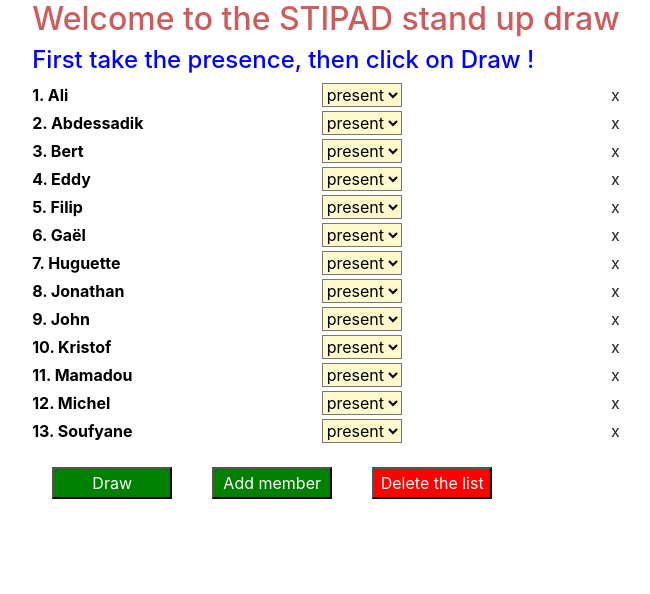
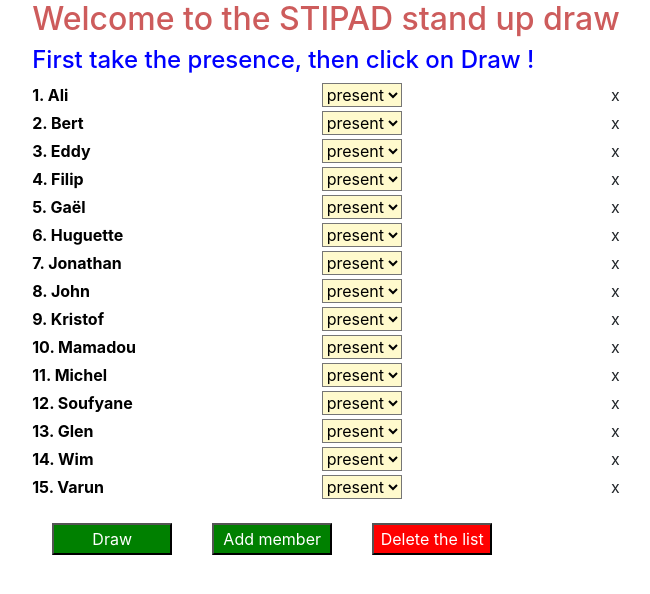
Before and after one commit to Gallyket1/stipadstandup, a React (Create React App) app: page / in a window 1280 px wide. Shown: the top 594 px of the page, without its empty margins (314-964 px from the left). Built offline with nearby package versions, Linux system fonts and the light colour scheme.

Commit message:
Last commit

```diff
--- a/src/App.js
+++ b/src/App.js
@@ -99,8 +99,9 @@ export default class App extends Component{
                 listWithPresence: JSON.parse(existingList)
             })
         }else{
-            let teamList = ['Ali', 'Abdessadik', 'Bert', 'Eddy', 'Filip',
-                'Gaël', 'Huguette', 'Jonathan', 'John', 'Kristof', 'Mamadou', 'Michel', 'Soufyane']
+            let teamList = ['Ali', 'Bert', 'Eddy', 'Filip',
+                'Gaël', 'Huguette', 'Jonathan', 'John', 'Kristof', 'Mamadou',
+                'Michel', 'Soufyane', 'Glen', 'Wim', 'Varun']
             let{listWithPresence} = this.state
             for(let i = 0; i < teamList.length; i++) {
                 let id = i + 1
```
